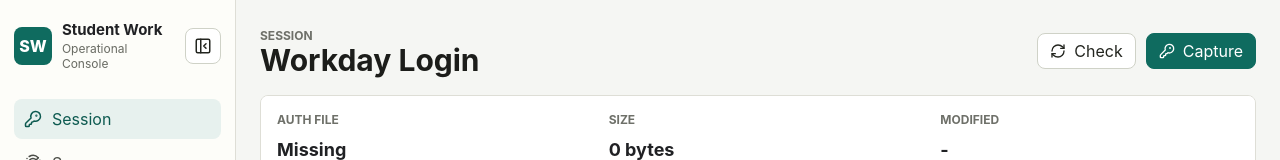
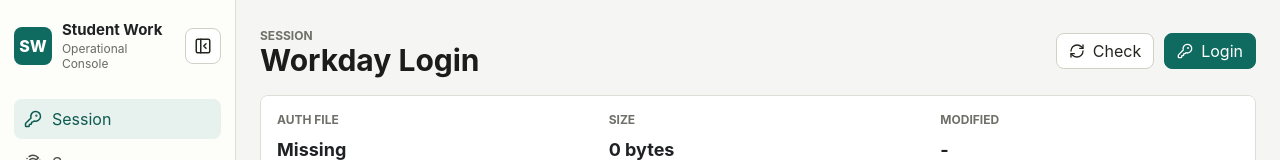
Before and after one commit to bharanidharan27/student-worker, a React (Vite) app in the folder frontend/: page / in a window 1280 px wide. Shown: the top 160 px of the page. Built offline with nearby package versions, Linux system fonts and the light colour scheme; no server answers.

Commit message:
login button name updated

```diff
--- a/frontend/src/pages/SessionPage.tsx
+++ b/frontend/src/pages/SessionPage.tsx
@@ -46,7 +46,7 @@
             title="Capture login"
           >
             <KeyRound size={16} aria-hidden="true" />
-            Capture
+            Login
           </button>
         </div>
       </header>
```
